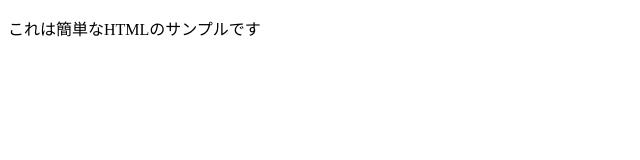
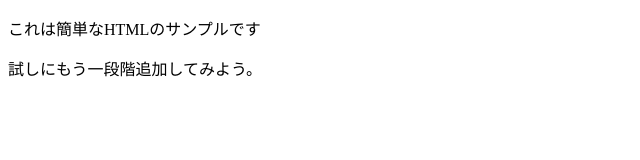
Before and after one commit to s-taka-JS/html-test, a plain HTML site: page index.html in a window 1280 px wide. Shown: the whole page, without its empty margins (0-640 px from the left). Drawn offline with Linux system fonts and the light colour scheme.

Commit message:
HTMLの追加

```diff
--- a/index.html
+++ b/index.html
@@ -6,5 +6,6 @@
     </head>
     <body>
         <p>これは簡単なHTMLのサンプルです</p>
+        <p>試しにもう一段階追加してみよう。</p>
     </body>
 </html>
```
